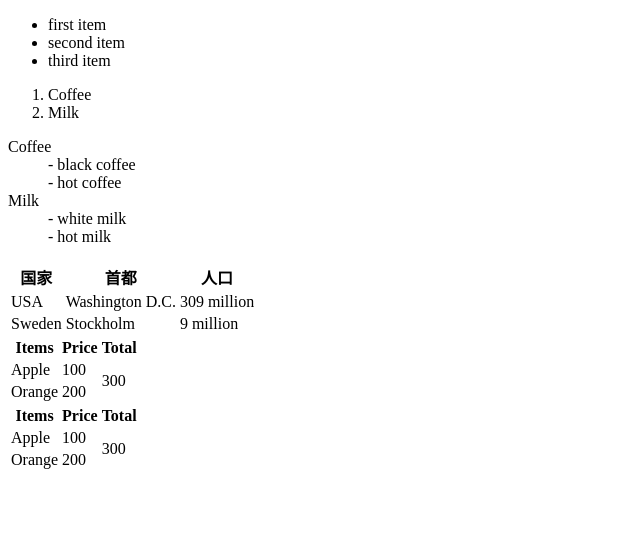
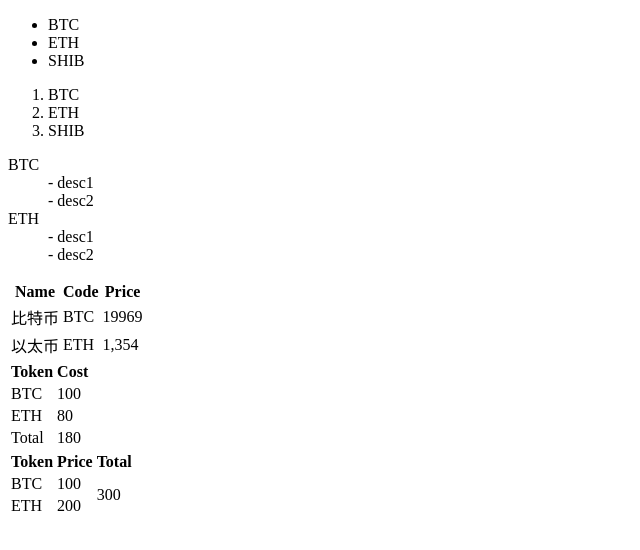
Before and after one commit to WTFAcademy/WTF-HTML, a plain HTML site: page 04_List/index.html in a window 1280 px wide. Shown: the whole page, without its empty margins (0-640 px from the left). Drawn offline with Linux system fonts and the light colour scheme.

Commit message:
Update 04_index.html

```diff
--- a/04_List/index.html
+++ b/04_List/index.html
@@ -7,82 +7,96 @@
 <body>
     <!-- 无序列表 -->
     <ul>
-        <li>first item</li>
-        <li>second item</li>
-        <li>third item</li>
+        <li>BTC</li>
+        <li>ETH</li>
+        <li>SHIB</li>
     </ul>
 
     <!-- 有序列表 -->
     <ol>
-        <li>Coffee</li>
-        <li>Milk</li>
+        <li>BTC</li>
+        <li>ETH</li>
+        <li>SHIB</li>
     </ol>
+
 
     <!-- 定义列表 -->
     <dl>
-        <dt>Coffee</dt>
-        <dd>- black coffee</dd>
-        <dd>- hot coffee</dd>
-        <dt>Milk</dt>
-        <dd>- white milk</dd>
-        <dd>- hot milk</dd>
+        <dt>BTC</dt>
+        <dd>- desc1</dd>
+        <dd>- desc2</dd>
+        <dt>ETH</dt>
+        <dd>- desc1</dd>
+        <dd>- desc2</dd>
     </dl>
+
 
     <!-- 表格基本使用 -->
     <table>
         <tr>
-            <th>国家</th>
-            <th>首都</th>
-            <th>人口</th>
+            <th>Name</th>
+            <th>Code</th>
+            <th>Price</th>
         </tr>
         <tr>
-            <td>USA</td>
-            <td>Washington D.C.</td>
-            <td>309 million</td>
+            <td>比特币</td>
+            <td>BTC</td>
+            <td>19969</td>
         </tr>
         <tr>
-            <td>Sweden</td>
-            <td>Stockholm</td>
-            <td>9 million</td>
+            <td>以太币</td>
+            <td>ETH</td>
+            <td>1,354</td>
         </tr>
     </table>
 
+
     <!-- thead,tbody,tfoot -->
     <table>
-        <tr>
-            <th>Items</th>
-            <th>Price</th>
-            <th>Total</th>
-        </tr>
-        <tr>
-            <td>Apple</td>
-            <td>100</td>
-            <td rowspan="2">300</td>
-        </tr>
-        <tr>
-            <td>Orange</td>
-            <td>200</td>
-        </tr>
+        <thead>
+            <tr>
+                <th>Token</th>
+                <th>Cost</th>
+            </tr>
+        </thead>
+        <tfoot>
+            <tr>
+                <td>Total</td>
+                <td>180</td>
+            </tr>
+        </tfoot>
+        <tbody>
+            <tr>
+                <td>BTC</td>
+                <td>100</td>
+            </tr>
+            <tr>
+                <td>ETH</td>
+                <td>80</td>
+            </tr>
+        </tbody>
     </table>
+
 
 
     <!-- 合并表格项，colspan和rowspan -->
     <table>
         <tr>
-            <th>Items</th>
+            <th>Token</th>
             <th>Price</th>
             <th>Total</th>
         </tr>
         <tr>
-            <td>Apple</td>
+            <td>BTC</td>
             <td>100</td>
             <td rowspan="2">300</td>
         </tr>
         <tr>
-            <td>Orange</td>
+            <td>ETH</td>
             <td>200</td>
         </tr>
     </table>
+
 </body>
 
 </html>
```
